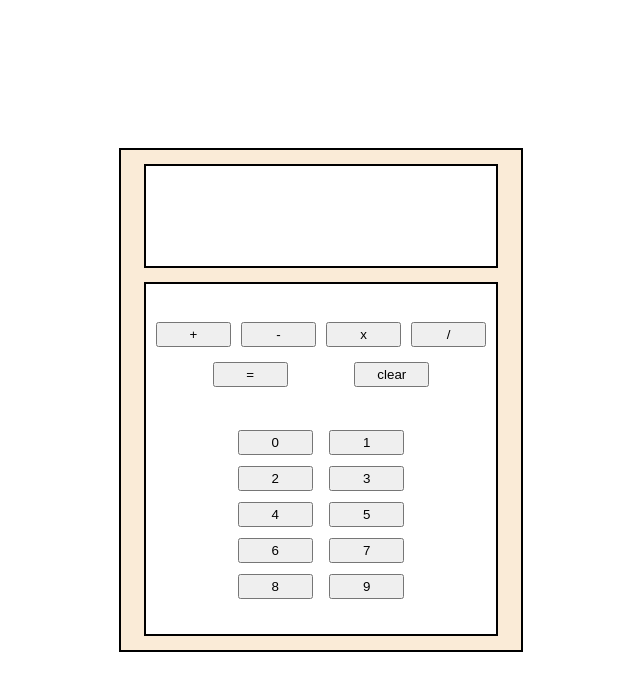
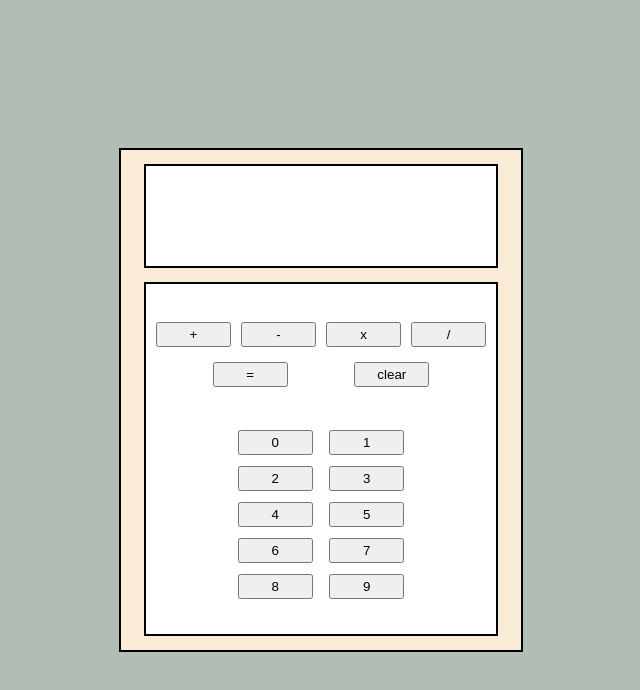
Before and after one commit to Wyncroft18/calculator, a plain HTML site: page index.html in a window 1280 px wide. Shown: the whole page, without its empty margins (319-959 px from the left). Drawn offline with Linux system fonts and the light colour scheme.

Commit message:
Change background color

```diff
--- a/styles.css
+++ b/styles.css
@@ -2,6 +2,7 @@ html, body {
     margin: 0;
     width: 100vw;
     height: 100vh;
+    background-color: #B2BEB5;
     display: flex;
     justify-content: center;
     align-items: center;
```
